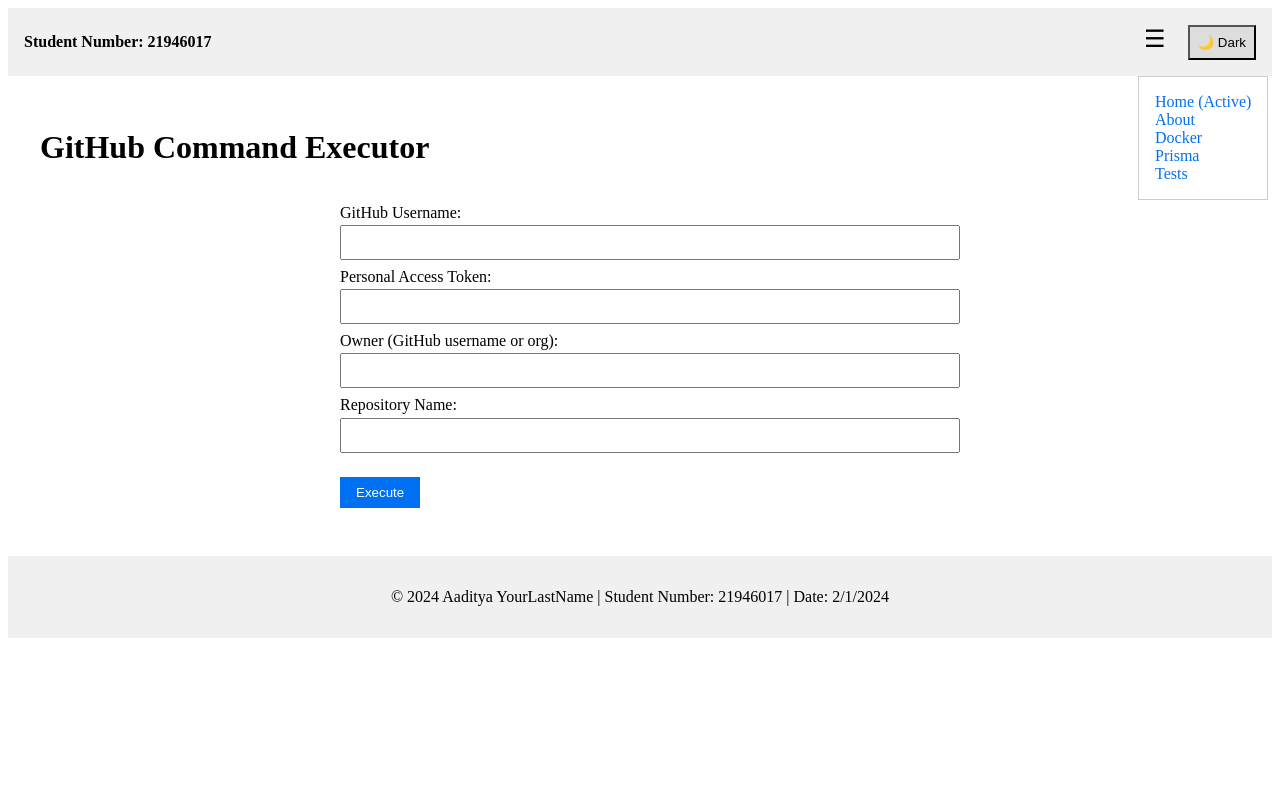
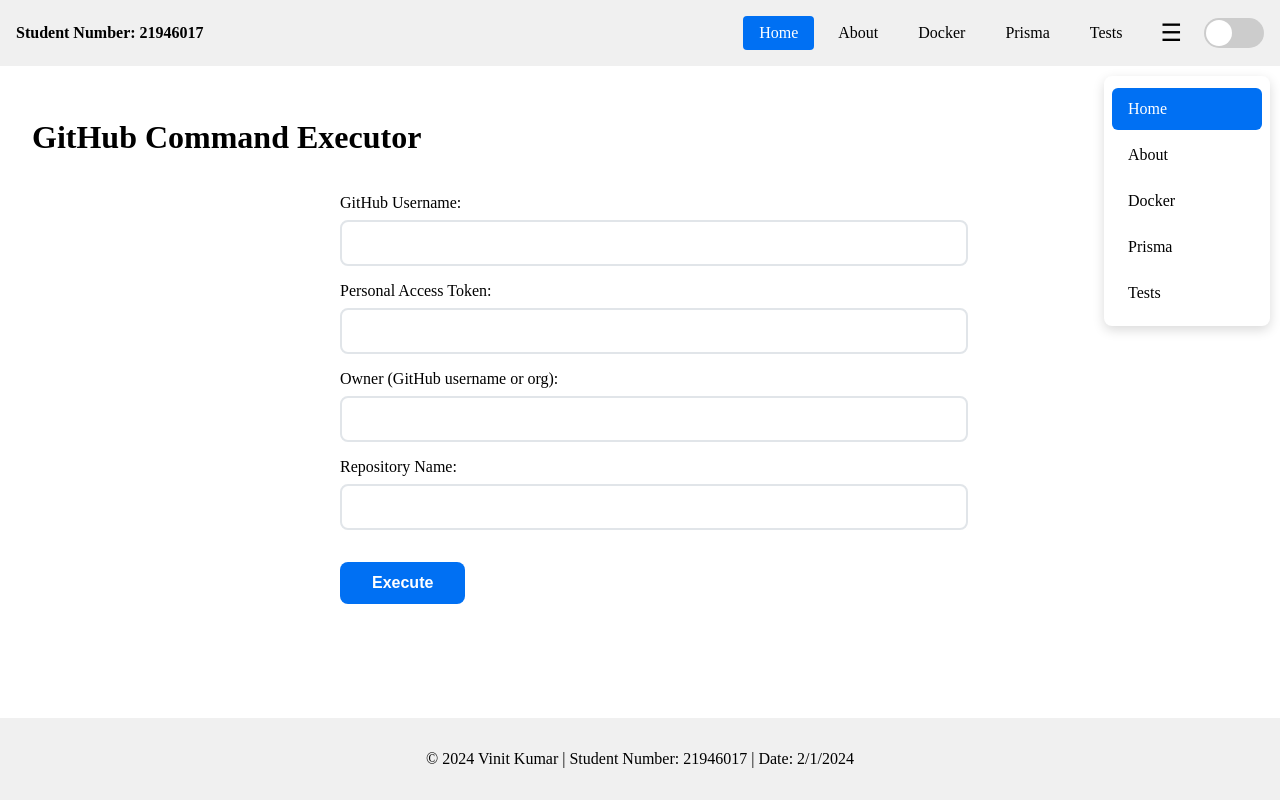
Before and after one commit to VinitKumar0510-sudo/Cbwapp, a Next.js app: page / in a window 1280 px wide. Both pictures are taken after a click on the button "Toggle navigation menu". Built offline with nearby package versions, Linux system fonts and the light colour scheme.

Commit message:
Initial commit: Cbwapp project setup

```diff
--- /dev/null
+++ b/app/api/update-readme/route.ts
@@ -0,0 +1,64 @@
+import { NextRequest, NextResponse } from 'next/server';
+
+export async function POST(request: NextRequest) {
+  try {
+    const { username, token, owner, repo } = await request.json();
+
+    if (!username || !token || !owner || !repo) {
+      return NextResponse.json({ error: 'Missing required fields' }, { status: 400 });
+    }
+
+    // Get current README content
+    const getResponse = await fetch(`https://api.github.com/repos/${owner}/${repo}/contents/README.md`, {
+      headers: {
+        'Authorization': `token ${token}`,
+        'Accept': 'application/vnd.github.v3+json',
+      },
+    });
+
+    if (!getResponse.ok) {
+      return NextResponse.json({ error: 'Failed to fetch README' }, { status: getResponse.status });
+    }
+
+    const fileData = await getResponse.json();
+    const currentContent = Buffer.from(fileData.content, 'base64').toString('utf-8');
+
+    // Update content
+    const updatedContent = `${currentContent}\n\nUpdated by ${username} on ${new Date().toISOString()}`;
+    const encodedContent = Buffer.from(updatedContent).toString('base64');
+
+    // Update README
+    const updateResponse = await fetch(`https://api.github.com/repos/${owner}/${repo}/contents/README.md`, {
+      method: 'PUT',
+      headers: {
+        'Authorization': `token ${token}`,
+        'Accept': 'application/vnd.github.v3+json',
+        'Content-Type': 'application/json',
+      },
+      body: JSON.stringify({
+        message: `Update README via app by ${username}`,
+        content: encodedContent,
+        sha: fileData.sha,
+        committer: {
+          name: username,
+          email: `${username}@users.noreply.github.com`,
+        },
+      }),
+    });
+
+    if (!updateResponse.ok) {
+      const errorData = await updateResponse.json();
+      return NextResponse.json({ error: errorData.message || 'Failed to update README' }, { status: updateResponse.status });
+    }
+
+    const result = await updateResponse.json();
+    return NextResponse.json({
+      success: true,
+      commit: { sha: result.commit.sha },
+      message: 'README updated successfully'
+    });
+
+  } catch (error) {
+    return NextResponse.json({ error: 'Internal server error' }, { status: 500 });
+  }
+}
--- a/app/layout.tsx
+++ b/app/layout.tsx
@@ -4,7 +4,7 @@ import "./globals.css";
 export default function RootLayout({ children }: { children: React.ReactNode }) {
   return (
     <html lang="en">
-      <body>
+      <body style={{ margin: 0, minHeight: "100vh", display: "flex", flexDirection: "column" }}>
         <ThemeProvider>{children}</ThemeProvider>
       </body>
     </html>
--- a/app/page.tsx
+++ b/app/page.tsx
@@ -4,9 +4,9 @@ import GitHubForm from "@/components/GitHubForm";
 
 export default function Home() {
   return (
-    <div>
+    <div style={{ display: "flex", flexDirection: "column", minHeight: "100vh" }}>
       <Header />
-      <main style={{ padding: "2rem" }}>
+      <main style={{ padding: "2rem", flex: 1 }}>
         <h1>GitHub Command Executor</h1>
         <GitHubForm />
       </main>
--- a/components/Footer.tsx
+++ b/components/Footer.tsx
@@ -8,7 +8,7 @@ export default function Footer() {
 
   return (
     <footer style={{ padding: "1rem", textAlign: "center", background: theme === "light" ? "#f0f0f0" : "#333", color: theme === "light" ? "#000" : "#fff" }}>
-      <p>&copy; {new Date().getFullYear()} Aaditya YourLastName | Student Number: 21946017 | Date: {date}</p>
+      <p>&copy; {new Date().getFullYear()} Vinit Kumar | Student Number: 21946017 | Date: {date}</p>
     </footer>
   );
 }
--- a/components/GitHubForm.tsx
+++ b/components/GitHubForm.tsx
@@ -46,47 +46,55 @@ export default function GitHubForm() {
   return (
     <div style={{ padding: "1rem", maxWidth: "600px", margin: "0 auto" }}>
       <form onSubmit={(e) => e.preventDefault()}>
-        <label style={{ display: "block", marginBottom: "0.5rem" }}>
+        <label style={{ display: "block", marginBottom: "1rem" }}>
           GitHub Username:
           <input
             type="text"
             value={username}
             onChange={(e) => setUsername(e.target.value)}
             required
-            style={{ width: "100%", padding: "0.5rem", marginTop: "0.2rem" }}
+            style={{ width: "100%", padding: "0.75rem", marginTop: "0.5rem", border: "2px solid #e1e5e9", borderRadius: "8px", fontSize: "1rem", transition: "border-color 0.2s", outline: "none" }}
+            onFocus={(e) => e.target.style.borderColor = "#0070f3"}
+            onBlur={(e) => e.target.style.borderColor = "#e1e5e9"}
             aria-required="true"
           />
         </label>
-        <label style={{ display: "block", marginBottom: "0.5rem" }}>
+        <label style={{ display: "block", marginBottom: "1rem" }}>
           Personal Access Token:
           <input
             type="password"
             value={token}
             onChange={(e) => setToken(e.target.value)}
             required
-            style={{ width: "100%", padding: "0.5rem", marginTop: "0.2rem" }}
+            style={{ width: "100%", padding: "0.75rem", marginTop: "0.5rem", border: "2px solid #e1e5e9", borderRadius: "8px", fontSize: "1rem", transition: "border-color 0.2s", outline: "none" }}
+            onFocus={(e) => e.target.style.borderColor = "#0070f3"}
+            onBlur={(e) => e.target.style.borderColor = "#e1e5e9"}
             aria-required="true"
           />
         </label>
-        <label style={{ display: "block", marginBottom: "0.5rem" }}>
+        <label style={{ display: "block", marginBottom: "1rem" }}>
           Owner (GitHub username or org):
           <input
             type="text"
             value={owner}
             onChange={(e) => setOwner(e.target.value)}
             required
-            style={{ width: "100%", padding: "0.5rem", marginTop: "0.2rem" }}
+            style={{ width: "100%", padding: "0.75rem", marginTop: "0.5rem", border: "2px solid #e1e5e9", borderRadius: "8px", fontSize: "1rem", transition: "border-color 0.2s", outline: "none" }}
+            onFocus={(e) => e.target.style.borderColor = "#0070f3"}
+            onBlur={(e) => e.target.style.borderColor = "#e1e5e9"}
             aria-required="true"
           />
         </label>
-        <label style={{ display: "block", marginBottom: "0.5rem" }}>
+        <label style={{ display: "block", marginBottom: "1rem" }}>
           Repository Name:
           <input
             type="text"
             value={repo}
             onChange={(e) => setRepo(e.target.value)}
             required
-            style={{ width: "100%", padding: "0.5rem", marginTop: "0.2rem" }}
+            style={{ width: "100%", padding: "0.75rem", marginTop: "0.5rem", border: "2px solid #e1e5e9", borderRadius: "8px", fontSize: "1rem", transition: "border-color 0.2s", outline: "none" }}
+            onFocus={(e) => e.target.style.borderColor = "#0070f3"}
+            onBlur={(e) => e.target.style.borderColor = "#e1e5e9"}
             aria-required="true"
           />
         </label>
@@ -94,7 +102,7 @@ export default function GitHubForm() {
           type="button"
           onClick={handleExecute}
           disabled={loading}
-          style={{ padding: "0.5rem 1rem", marginTop: "1rem", background: "#0070f3", color: "#fff", border: "none", cursor: loading ? "not-allowed" : "pointer" }}
+          style={{ padding: "0.75rem 2rem", marginTop: "1rem", background: loading ? "#ccc" : "#0070f3", color: "#fff", border: "none", borderRadius: "8px", fontSize: "1rem", fontWeight: "600", cursor: loading ? "not-allowed" : "pointer", transition: "background-color 0.2s" }}
           aria-label="Execute GitHub command"
         >
           {loading ? "Executing..." : "Execute"}
--- a/components/Header.tsx
+++ b/components/Header.tsx
@@ -16,7 +16,15 @@ export default function Header() {
   return (
     <header style={{ display: "flex", justifyContent: "space-between", alignItems: "center", padding: "1rem", background: theme === "light" ? "#f0f0f0" : "#333", color: theme === "light" ? "#000" : "#fff" }}>
       <div style={{ fontWeight: "bold" }}>Student Number: 21946017</div>
-      <nav>
+      <div style={{ display: "flex", alignItems: "center", gap: "1rem" }}>
+        <nav style={{ display: "flex", alignItems: "center", gap: "0.5rem" }}>
+          <Link href="/" onClick={() => setActiveTab("/")} style={{ padding: "0.5rem 1rem", background: activeTab === "/" ? "#0070f3" : "transparent", color: activeTab === "/" ? "#fff" : "inherit", borderRadius: "4px", textDecoration: "none" }}>Home</Link>
+          <Link href="/about" onClick={() => setActiveTab("/about")} style={{ padding: "0.5rem 1rem", background: activeTab === "/about" ? "#0070f3" : "transparent", color: activeTab === "/about" ? "#fff" : "inherit", borderRadius: "4px", textDecoration: "none" }}>About</Link>
+          <Link href="/docker" onClick={() => setActiveTab("/docker")} style={{ padding: "0.5rem 1rem", background: activeTab === "/docker" ? "#0070f3" : "transparent", color: activeTab === "/docker" ? "#fff" : "inherit", borderRadius: "4px", textDecoration: "none" }}>Docker</Link>
+          <Link href="/prisma" onClick={() => setActiveTab("/prisma")} style={{ padding: "0.5rem 1rem", background: activeTab === "/prisma" ? "#0070f3" : "transparent", color: activeTab === "/prisma" ? "#fff" : "inherit", borderRadius: "4px", textDecoration: "none" }}>Prisma</Link>
+          <Link href="/tests" onClick={() => setActiveTab("/tests")} style={{ padding: "0.5rem 1rem", background: activeTab === "/tests" ? "#0070f3" : "transparent", color: activeTab === "/tests" ? "#fff" : "inherit", borderRadius: "4px", textDecoration: "none" }}>Tests</Link>
+        </nav>
+      <nav style={{ display: "flex", alignItems: "center", gap: "1rem" }}>
         <button
           onClick={() => setIsMenuOpen(!isMenuOpen)}
           aria-label="Toggle navigation menu"
@@ -24,43 +32,63 @@ export default function Header() {
         >
           ☰
         </button>
+        <div
+          onClick={toggleTheme}
+          aria-label={`Switch to ${theme === "light" ? "dark" : "light"} mode`}
+          style={{
+            width: "60px",
+            height: "30px",
+            backgroundColor: theme === "light" ? "#ccc" : "#0070f3",
+            borderRadius: "15px",
+            position: "relative",
+            cursor: "pointer",
+            transition: "background-color 0.3s"
+          }}
+        >
+          <div
+            style={{
+              width: "26px",
+              height: "26px",
+              backgroundColor: "white",
+              borderRadius: "50%",
+              position: "absolute",
+              top: "2px",
+              left: theme === "light" ? "2px" : "32px",
+              transition: "left 0.3s"
+            }}
+          />
+        </div>
         {isMenuOpen && (
-          <ul style={{ position: "absolute", background: theme === "light" ? "#fff" : "#444", border: "1px solid #ccc", padding: "1rem", listStyle: "none" }}>
-            <li>
-              <Link href="/" onClick={() => { setActiveTab("/"); setIsMenuOpen(false); }}>
-                Home {activeTab === "/" ? "(Active)" : ""}
+          <ul style={{ position: "absolute", top: "60px", right: "10px", background: theme === "light" ? "#fff" : "#444", border: "none", borderRadius: "8px", padding: "0.5rem", listStyle: "none", boxShadow: "0 4px 12px rgba(0,0,0,0.15)", minWidth: "150px", zIndex: 1000 }}>
+            <li style={{ margin: "0.25rem 0" }}>
+              <Link href="/" onClick={() => { setActiveTab("/"); setIsMenuOpen(false); }} style={{ display: "block", padding: "0.75rem 1rem", borderRadius: "6px", textDecoration: "none", background: activeTab === "/" ? "#0070f3" : "transparent", color: activeTab === "/" ? "#fff" : "inherit", transition: "all 0.2s" }} onMouseEnter={(e) => e.target.style.background = activeTab === "/" ? "#0070f3" : theme === "light" ? "#f5f5f5" : "#555"} onMouseLeave={(e) => e.target.style.background = activeTab === "/" ? "#0070f3" : "transparent"}>
+                Home
               </Link>
             </li>
-            <li>
-              <Link href="/about" onClick={() => { setActiveTab("/about"); setIsMenuOpen(false); }}>
-                About {activeTab === "/about" ? "(Active)" : ""}
+            <li style={{ margin: "0.25rem 0" }}>
+              <Link href="/about" onClick={() => { setActiveTab("/about"); setIsMenuOpen(false); }} style={{ display: "block", padding: "0.75rem 1rem", borderRadius: "6px", textDecoration: "none", background: activeTab === "/about" ? "#0070f3" : "transparent", color: activeTab === "/about" ? "#fff" : "inherit", transition: "all 0.2s" }} onMouseEnter={(e) => e.target.style.background = activeTab === "/about" ? "#0070f3" : theme === "light" ? "#f5f5f5" : "#555"} onMouseLeave={(e) => e.target.style.background = activeTab === "/about" ? "#0070f3" : "transparent"}>
+                About
               </Link>
             </li>
-            <li>
-              <Link href="/docker" onClick={() => { setActiveTab("/docker"); setIsMenuOpen(false); }}>
-                Docker {activeTab === "/docker" ? "(Active)" : ""}
+            <li style={{ margin: "0.25rem 0" }}>
+              <Link href="/docker" onClick={() => { setActiveTab("/docker"); setIsMenuOpen(false); }} style={{ display: "block", padding: "0.75rem 1rem", borderRadius: "6px", textDecoration: "none", background: activeTab === "/docker" ? "#0070f3" : "transparent", color: activeTab === "/docker" ? "#fff" : "inherit", transition: "all 0.2s" }} onMouseEnter={(e) => e.target.style.background = activeTab === "/docker" ? "#0070f3" : theme === "light" ? "#f5f5f5" : "#555"} onMouseLeave={(e) => e.target.style.background = activeTab === "/docker" ? "#0070f3" : "transparent"}>
+                Docker
               </Link>
             </li>
-            <li>
-              <Link href="/prisma" onClick={() => { setActiveTab("/prisma"); setIsMenuOpen(false); }}>
-                Prisma {activeTab === "/prisma" ? "(Active)" : ""}
+            <li style={{ margin: "0.25rem 0" }}>
+              <Link href="/prisma" onClick={() => { setActiveTab("/prisma"); setIsMenuOpen(false); }} style={{ display: "block", padding: "0.75rem 1rem", borderRadius: "6px", textDecoration: "none", background: activeTab === "/prisma" ? "#0070f3" : "transparent", color: activeTab === "/prisma" ? "#fff" : "inherit", transition: "all 0.2s" }} onMouseEnter={(e) => e.target.style.background = activeTab === "/prisma" ? "#0070f3" : theme === "light" ? "#f5f5f5" : "#555"} onMouseLeave={(e) => e.target.style.background = activeTab === "/prisma" ? "#0070f3" : "transparent"}>
+                Prisma
               </Link>
             </li>
-            <li>
-              <Link href="/tests" onClick={() => { setActiveTab("/tests"); setIsMenuOpen(false); }}>
-                Tests {activeTab === "/tests" ? "(Active)" : ""}
+            <li style={{ margin: "0.25rem 0" }}>
+              <Link href="/tests" onClick={() => { setActiveTab("/tests"); setIsMenuOpen(false); }} style={{ display: "block", padding: "0.75rem 1rem", borderRadius: "6px", textDecoration: "none", background: activeTab === "/tests" ? "#0070f3" : "transparent", color: activeTab === "/tests" ? "#fff" : "inherit", transition: "all 0.2s" }} onMouseEnter={(e) => e.target.style.background = activeTab === "/tests" ? "#0070f3" : theme === "light" ? "#f5f5f5" : "#555"} onMouseLeave={(e) => e.target.style.background = activeTab === "/tests" ? "#0070f3" : "transparent"}>
+                Tests
               </Link>
             </li>
           </ul>
         )}
-        <button
-          onClick={toggleTheme}
-          aria-label={`Switch to ${theme === "light" ? "dark" : "light"} mode`}
-          style={{ marginLeft: "1rem", padding: "0.5rem", background: theme === "light" ? "#ddd" : "#555", color: theme === "light" ? "#000" : "#fff" }}
-        >
-          {theme === "light" ? "🌙 Dark" : "☀️ Light"}
-        </button>
       </nav>
+      </div>
     </header>
   );
 }
```
Also changed, not shown: app/about/page.tsx (+4 -4 lines), app/docker/page.tsx (+12 -1 lines), app/prisma/page.tsx (+13 -2 lines), app/tests/page.tsx (+13 -2 lines).
